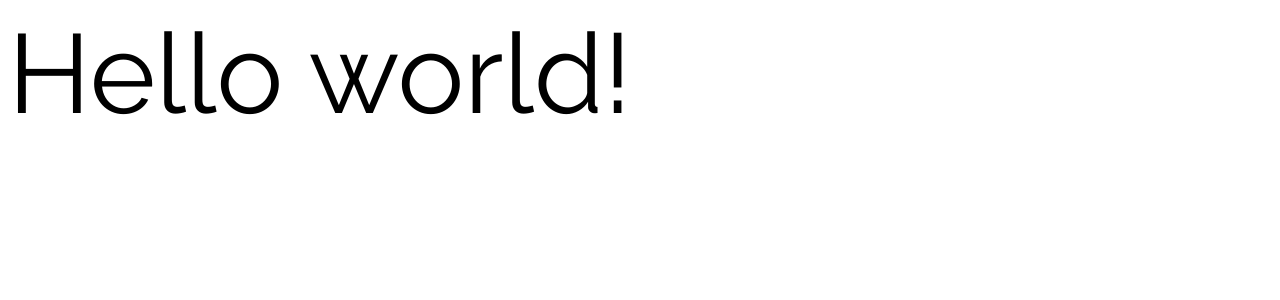
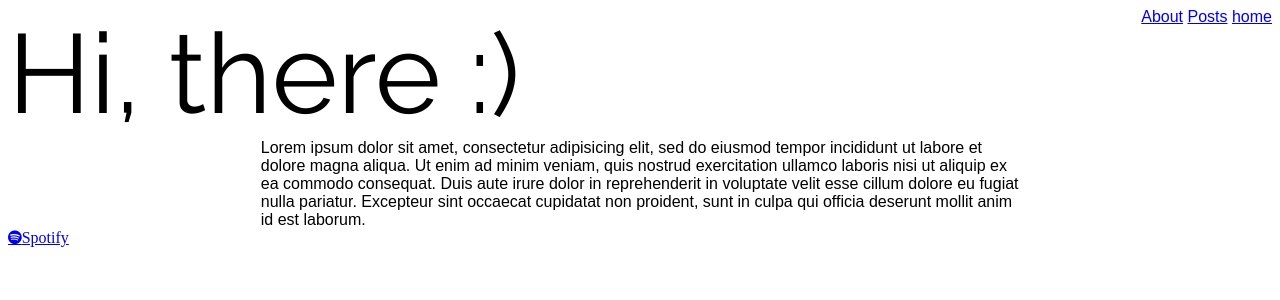
Before and after one commit to abrabah/abrabah.github.io, a Jekyll site: the page built from index.html, in a window 1280 px wide. Shown: the top 300 px of the page. Built offline with Jekyll 4.4.1, drawn with Linux system fonts in a browser that asks for light colours; nearby versions of some CDN libraries.

Commit message:
just playing around with the styling

```diff
--- a/_layouts/default.html
+++ b/_layouts/default.html
@@ -12,6 +12,12 @@
 
 <body>
   <!--- <script src="js/scripts.js"></script> -->
+<header>
+  <a href="/"> About</a>
+  <a href="/"> Posts</a>
+  <a href="/"> home</a>
+</header>
+
 
 {{ content }}
 </body>
--- a/index.html
+++ b/index.html
@@ -1,7 +1,18 @@
 ---
 layout: default
+title: Hello
 ---
-<p class="header">Hello world!</p>
+<header class="title"> Hi, there :)</header>
+
+<article>
+    Lorem ipsum dolor sit amet, consectetur adipisicing elit, sed do eiusmod tempor incididunt ut labore et dolore magna aliqua. Ut enim ad minim veniam, quis nostrud exercitation ullamco laboris nisi ut aliquip ex ea commodo consequat. Duis aute irure dolor in reprehenderit in voluptate velit esse cillum dolore eu fugiat nulla pariatur. Excepteur sint occaecat cupidatat non proident, sunt in culpa qui officia deserunt mollit anim id est laborum.
+</article>
+
+<footer>
+<a class="fa fa-spotify" href="...">Spotify</a>
+
+</footer>
+
 
 
 <!-- <a href="spotify:user:abrabah" class="fa fa-spotify">abrahah</a> -->
--- /dev/null
+++ b/style/components/_about.scss
@@ -0,0 +1,14 @@
+.title {
+  font-family: 'Raleway', sans-serif;
+  font-size: 7em;
+  float: left;
+  margin: 0;
+}
+
+
+article{
+  content:'';
+  display:block;
+  clear: both;
+  margin: 0 20%;
+}
--- a/style/components/_fontawesome.scss
+++ b/style/components/_fontawesome.scss
@@ -1,3 +1,7 @@
 .fa-spotify:hover{
   color: green;
 }
+
+.fa-linkedin:hover{
+  color: blue;
+}
--- /dev/null
+++ b/style/components/_header.scss
@@ -0,0 +1,3 @@
+header {
+  float: right;
+}
--- a/style/makeitpretty.scss
+++ b/style/makeitpretty.scss
@@ -1,11 +1,12 @@
 ---
 ---
 @import url(https://fonts.googleapis.com/css?family=Raleway);
-@import 'components/fontawesome';
+@import "components/fontawesome";
+@import "components/header";
+@import "components/about";
 
-.header {
-  font-family: 'Raleway', sans-serif;
-  font-size: 7em;
-  float: left;
-  margin: 0;
+
+
+html{
+  font-family: sans-serif;
 }
```
Also changed, not shown: README.md.
